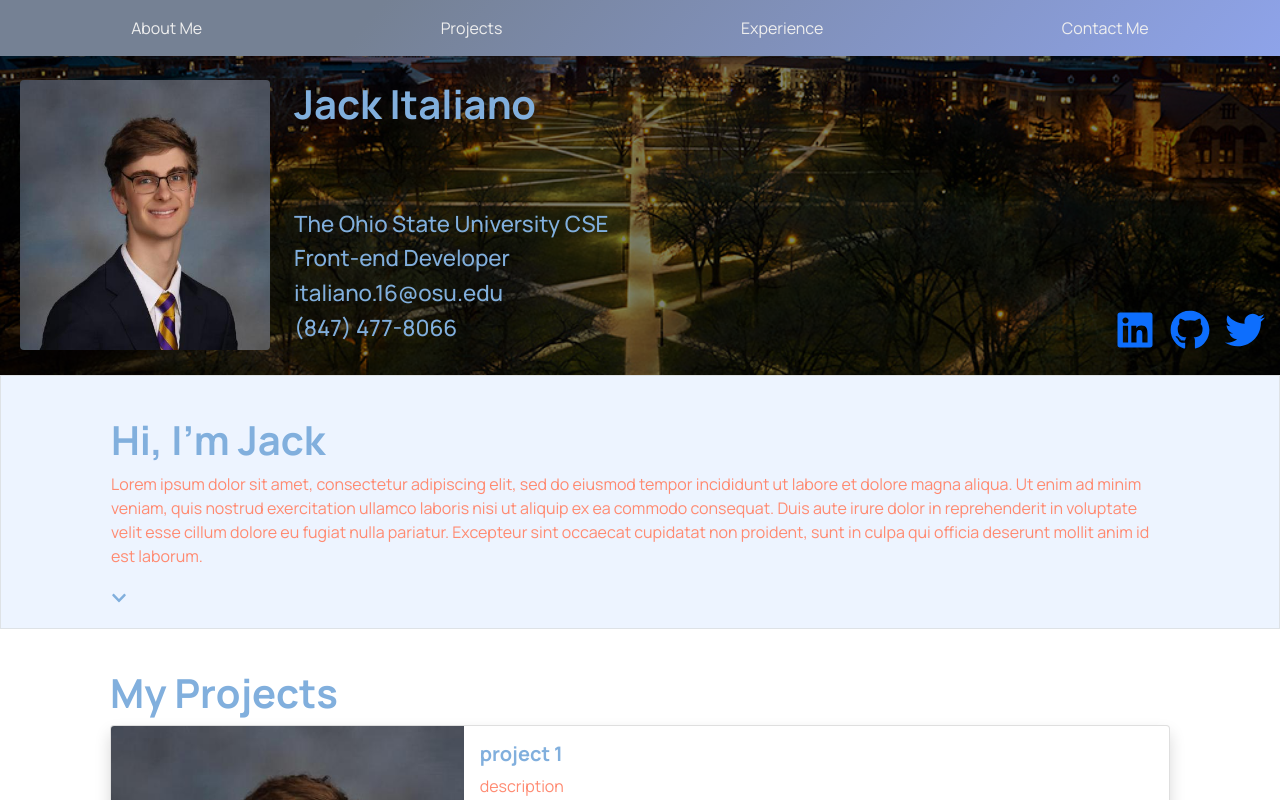
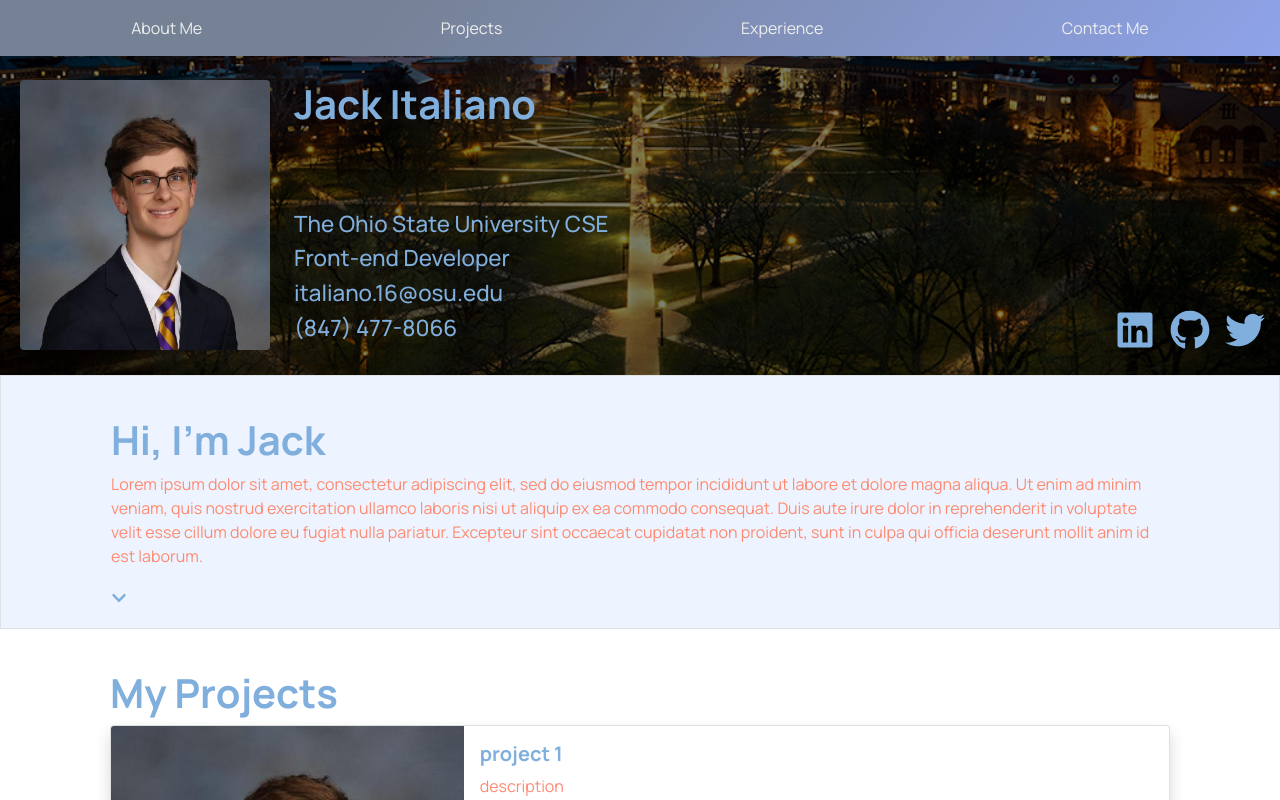
Before and after one commit to jackitaliano/portfolio, a React (Create React App) app: page / in a window 1280 px wide. Shown: the top 800 px of the page. Built offline with nearby package versions, Linux system fonts and the light colour scheme.

Commit message:
changed .link-icon color to sub-heading from main-text

```diff
--- a/src/components/links/links.css
+++ b/src/components/links/links.css
@@ -7,7 +7,7 @@
     margin-right: 15px;
     height: 30px;
     width: 30px;
-    color: var(--color-main-text);
+    color: var(--color-sub-heading);
 }
 
 @media screen and (min-width: 768px) {
```
